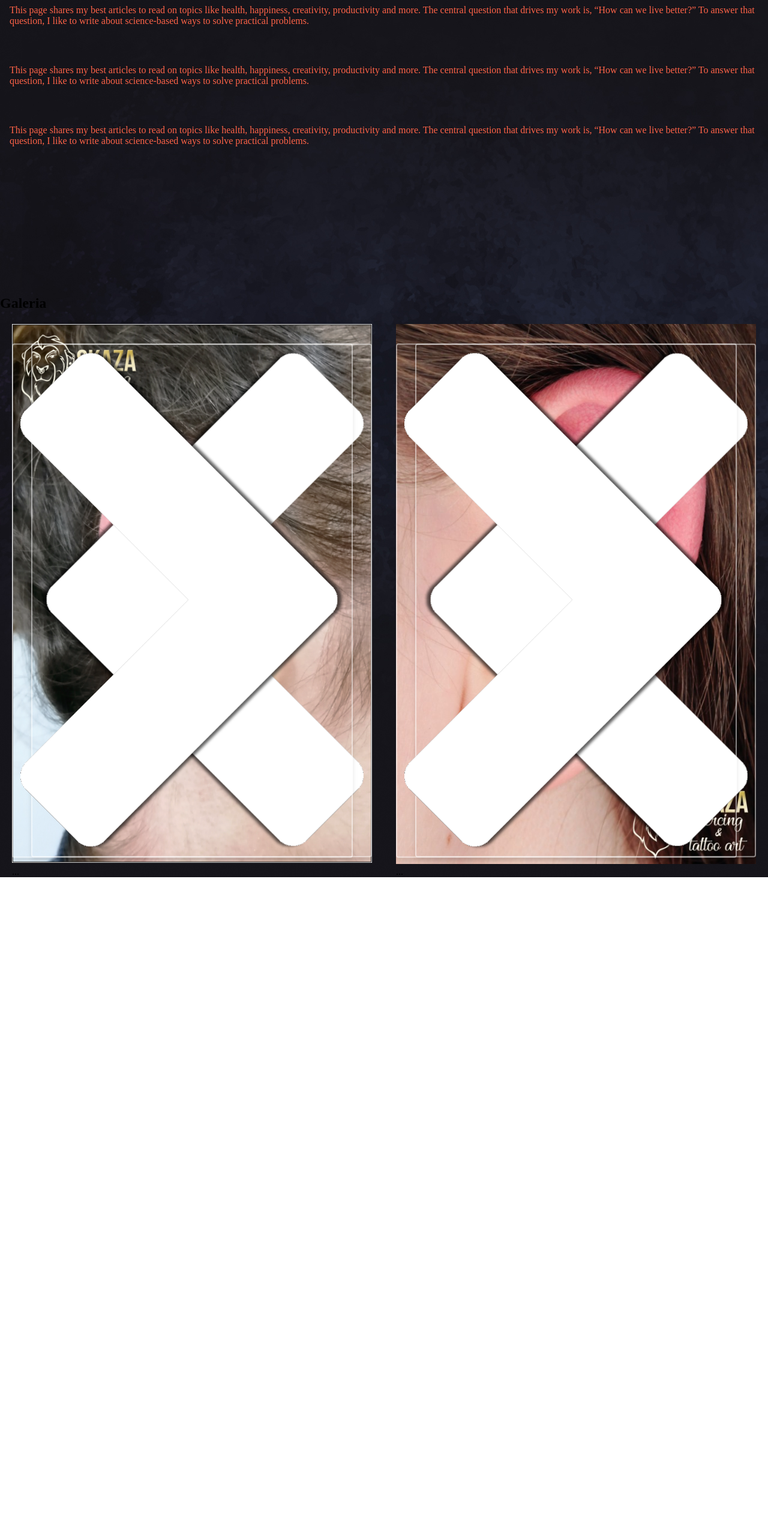
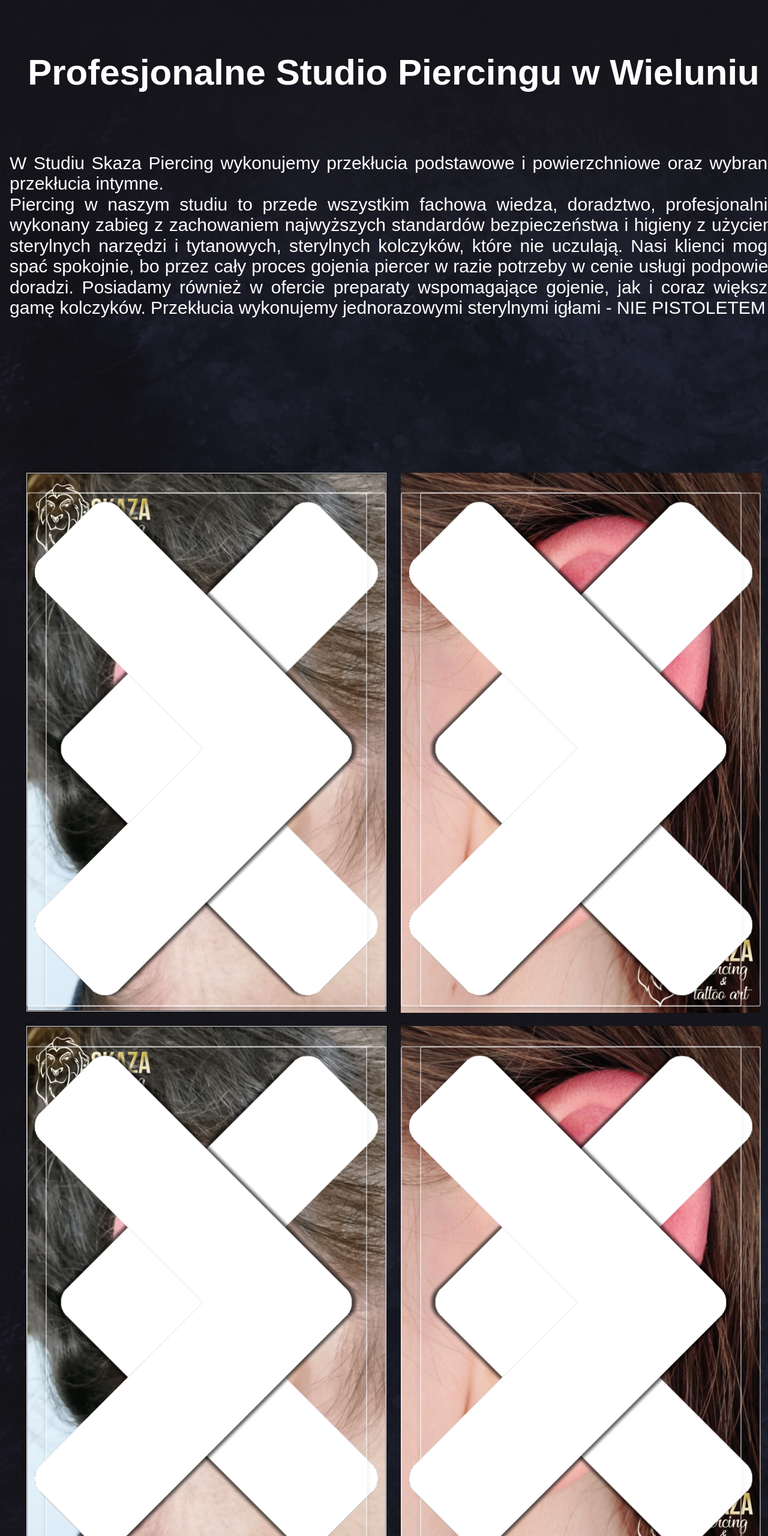
Before and after one commit to mateusz-walecki/Piercing, a website built with webpack: page src/pages/index.html in a window 1280 px wide. Shown: the part 240-2800 px from the top of the page at 60% size. Before the commit the page ends 1702 px from the top, so only its background shows below. Built offline with nearby package versions, Linux system fonts and the light colour scheme.

Commit message:
making correct in top menu

```diff
--- a/package.json
+++ b/package.json
@@ -33,6 +33,7 @@
     "minimist": "^1.2.3",
     "optimize-css-assets-webpack-plugin": "^5.0.3",
     "postcss-loader": "^3.0.0",
+    "prettier": "2.5.1",
     "sass": "^1.26.5",
     "sass-loader": "^8.0.2",
     "style-loader": "^1.2.1",
--- a/src/pages/index.html
+++ b/src/pages/index.html
@@ -1,5 +1,6 @@
 <!DOCTYPE html>
 <html lang="en">
+
 <head>
   <meta charset="UTF-8" />
   <meta name="viewport" content="width=device-width, initial-scale=1.0" />
@@ -12,10 +13,7 @@
   <!-- full url with http(s) ie. https://maciejkorsan.github.io/my-repo/ -->
   <meta property="og:url" content="" />
   <!-- full url to the image with http(s) ie. https://maciejkorsan.github.io/my-repo/assets/img/fb.png. Facebook suggests at least 1200 x 630. -->
-    <meta
-      property="og:image"
-      content="https://maciejkorsan.com/wtf-gulp-starter/assets/img/cover.png"
-    />
+  <meta property="og:image" content="https://maciejkorsan.com/wtf-gulp-starter/assets/img/cover.png" />
 
   <!-- uncomment the line below to enable PWA  -->
   <!-- <link rel="manifest" href="manifest.json" /> -->
@@ -31,6 +29,7 @@
 
   <script src="https://ajax.googleapis.com/ajax/libs/jquery/3.5.1/jquery.min.js"></script>
 </head>
+
 <body>
 
   <header class="header">
@@ -63,30 +62,23 @@
 
       <section>
         <div class="about">
-            <p>
-              This page shares my best articles to read on topics like health,
-              happiness, creativity, productivity and more. The central question
-              that drives my work is, “How can we live better?” To answer that
-              question, I like to write about science-based ways to solve practical
-              problems.
-            </p>
-            <p>
-              This page shares my best articles to read on topics like health,
-              happiness, creativity, productivity and more. The central question
-              that drives my work is, “How can we live better?” To answer that
-              question, I like to write about science-based ways to solve practical
-              problems.
-            </p>
-            <p>
-              This page shares my best articles to read on topics like health,
-              happiness, creativity, productivity and more. The central question
-              that drives my work is, “How can we live better?” To answer that
-              question, I like to write about science-based ways to solve practical
-              problems.
-            </p>
+          <h1>
+            Profesjonalne Studio Piercingu w Wieluniu
+          </h1>
+          <h2>
+            <br>W Studiu Skaza Piercing wykonujemy przekłucia podstawowe i powierzchniowe oraz wybrane przekłucia intymne.</br>
+            Piercing w naszym studiu to przede wszystkim fachowa wiedza, doradztwo, profesjonalnie wykonany zabieg z
+            zachowaniem najwyższych standardów bezpieczeństwa i higieny z użyciem sterylnych narzędzi i tytanowych,
+            sterylnych kolczyków, które nie uczulają. Nasi klienci mogą spać spokojnie, bo przez cały proces gojenia
+            piercer w razie potrzeby w cenie usługi podpowie i doradzi. Posiadamy również w ofercie preparaty
+            wspomagające gojenie, jak i coraz większą gamę kolczyków.
+            Przekłucia wykonujemy jednorazowymi sterylnymi igłami - NIE PISTOLETEM !
+
+          </h2>
+
         </div>
       </section>
-        <h2>Galeria</h2>
+
 
       <section class="box1">
 
@@ -102,8 +94,10 @@
               <div class="glide__track" data-glide-el="track">...</div>
 
               <div class="glide__arrows" data-glide-el="controls">
-                    <button class="glide__arrow glide__arrow--left" data-glide-dir="<"><img src="../assets/img/ArrowLeft.png" class="img-fluid" alt="left"></button>
-                    <button class="glide__arrow glide__arrow--right" data-glide-dir=">"><img src="../assets/img/ArrowRight.png" class="img-fluid" alt="right"></button>
+                <button class="glide__arrow glide__arrow--left" data-glide-dir="<"><img
+                    src="../assets/img/ArrowLeft.png" class="img-fluid" alt="left"></button>
+                <button class="glide__arrow glide__arrow--right" data-glide-dir=">"><img
+                    src="../assets/img/ArrowRight.png" class="img-fluid" alt="right"></button>
               </div>
             </div>
           </div>
@@ -120,8 +114,90 @@
               <div class="glide__track" data-glide-el="track">...</div>
 
               <div class="glide__arrows" data-glide-el="controls">
-                    <button class="glide__arrow glide__arrow--left" data-glide-dir="<"><img src="../assets/img/ArrowLeft.png" class="img-fluid" alt="left"></button>
-                    <button class="glide__arrow glide__arrow--right" data-glide-dir=">"><img src="../assets/img/ArrowRight.png" class="img-fluid" alt="right"></button>
+                <button class="glide__arrow glide__arrow--left" data-glide-dir="<"><img
+                    src="../assets/img/ArrowLeft.png" class="img-fluid" alt="left"></button>
+                <button class="glide__arrow glide__arrow--right" data-glide-dir=">"><img
+                    src="../assets/img/ArrowRight.png" class="img-fluid" alt="right"></button>
+              </div>
+            </div>
+          </div>
+        </div>
+
+        <div class="box2">
+          <div class="glide">
+            <div class="glide__track" data-glide-el="track">
+              <ul class="glide__slides">
+                <li class="glide__slide"><img src="../assets/img/A.png" class="img-fluid" alt="img1"></li>
+                <li class="glide__slide"><img src="../assets/img/B.png" class="img-fluid" alt="img2"></li>
+                <li class="glide__slide"> <img src="../assets/img/C.png" class="img-fluid" alt="img3"></li>
+              </ul>
+              <div class="glide__track" data-glide-el="track">...</div>
+
+              <div class="glide__arrows" data-glide-el="controls">
+                <button class="glide__arrow glide__arrow--left" data-glide-dir="<"><img
+                    src="../assets/img/ArrowLeft.png" class="img-fluid" alt="left"></button>
+                <button class="glide__arrow glide__arrow--right" data-glide-dir=">"><img
+                    src="../assets/img/ArrowRight.png" class="img-fluid" alt="right"></button>
+              </div>
+            </div>
+          </div>
+        </div>
+
+        <div class="box2">
+          <div class="glide">
+            <div class="glide__track" data-glide-el="track">
+              <ul class="glide__slides">
+                <li class="glide__slide"><img src="../assets/img/4.jpg" class="img-fluid" alt="img11"></li>
+                <li class="glide__slide"><img src="../assets/img/5.png" class="img-fluid" alt="img22"></li>
+                <li class="glide__slide"> <img src="../assets/img/6.png" class="img-fluid" alt="img33"></li>
+              </ul>
+              <div class="glide__track" data-glide-el="track">...</div>
+
+              <div class="glide__arrows" data-glide-el="controls">
+                <button class="glide__arrow glide__arrow--left" data-glide-dir="<"><img
+                    src="../assets/img/ArrowLeft.png" class="img-fluid" alt="left"></button>
+                <button class="glide__arrow glide__arrow--right" data-glide-dir=">"><img
+                    src="../assets/img/ArrowRight.png" class="img-fluid" alt="right"></button>
+              </div>
+            </div>
+          </div>
+        </div>
+
+        <div class="box2">
+          <div class="glide">
+            <div class="glide__track" data-glide-el="track">
+              <ul class="glide__slides">
+                <li class="glide__slide"><img src="../assets/img/A.png" class="img-fluid" alt="img1"></li>
+                <li class="glide__slide"><img src="../assets/img/B.png" class="img-fluid" alt="img2"></li>
+                <li class="glide__slide"> <img src="../assets/img/C.png" class="img-fluid" alt="img3"></li>
+              </ul>
+              <div class="glide__track" data-glide-el="track">...</div>
+
+              <div class="glide__arrows" data-glide-el="controls">
+                <button class="glide__arrow glide__arrow--left" data-glide-dir="<"><img
+                    src="../assets/img/ArrowLeft.png" class="img-fluid" alt="left"></button>
+                <button class="glide__arrow glide__arrow--right" data-glide-dir=">"><img
+                    src="../assets/img/ArrowRight.png" class="img-fluid" alt="right"></button>
+              </div>
+            </div>
+          </div>
+        </div>
+
+        <div class="box2">
+          <div class="glide">
+            <div class="glide__track" data-glide-el="track">
+              <ul class="glide__slides">
+                <li class="glide__slide"><img src="../assets/img/4.jpg" class="img-fluid" alt="img11"></li>
+                <li class="glide__slide"><img src="../assets/img/5.png" class="img-fluid" alt="img22"></li>
+                <li class="glide__slide"> <img src="../assets/img/6.png" class="img-fluid" alt="img33"></li>
+              </ul>
+              <div class="glide__track" data-glide-el="track">...</div>
+
+              <div class="glide__arrows" data-glide-el="controls">
+                <button class="glide__arrow glide__arrow--left" data-glide-dir="<"><img
+                    src="../assets/img/ArrowLeft.png" class="img-fluid" alt="left"></button>
+                <button class="glide__arrow glide__arrow--right" data-glide-dir=">"><img
+                    src="../assets/img/ArrowRight.png" class="img-fluid" alt="right"></button>
               </div>
             </div>
           </div>
@@ -137,4 +213,5 @@
   </footer>
   </div>
 </body>
+
 </html>
--- a/src/scss/main.scss
+++ b/src/scss/main.scss
@@ -6,7 +6,6 @@
 
 
 html{
-
 
 }
 
@@ -17,25 +16,28 @@ body{
   justify-content: center;
 
 }
-
+.header{
+  display: flex;
+  margin: 0 auto;
+  top: 0;
+  margin: 0px;
+  padding: 0px;
+  width: 100%;
+  position: fixed;
+  z-index: 10;
+  top: 0;
+  background: #666;
+  min-height: 96px;
+  justify-content: space-around;
+  align-items: center;
+  box-sizing: border-box;
+}
 .box-primary {
   max-width: 1600px;
   display: block;
   margin: 0 auto;
-}
-
-.header{
-  display: flex;
-
-  width: 100%;
-  position: fixed;
-  background: #666;
-  min-height: 96px;
-  top: 0;
-  justify-content: space-around;
-  align-items: center;
-  box-sizing: border-box;
-
+  position: relative;
+  top: 70px;
 }
 .hamburger{
   position: absolute;
@@ -55,6 +57,7 @@ body{
   height: 96px;
   width: 1385px;
   margin: 0 auto;
+
 }
 
 .navigation-2{
@@ -128,10 +131,9 @@ body{
 }
 .about{
   display: flex;
-  justify-content: center;
-  align-items: center;
+  justify-content: space-around;
   flex-wrap: wrap;
-  height: 300px;
+  min-height: 300px;
   width: 100%;
   color: tomato;
   margin: 200px auto;
@@ -143,7 +145,9 @@ body{
   display: flex;
   flex-wrap: wrap;
   justify-content: space-around;
-  width: 100%
+  width: 100%;
+  margin: 16px;
+  padding: 16px;
 
 }
 
@@ -193,3 +197,18 @@ body{
   grid-row-start: 5;
   grid-row-end: 8;
 }
+
+h1 {
+  color: white;
+  font-family: "Akaya Kanadaka", sans-serif;
+  font-size: 60px;
+  font-weight: 900;
+  text-align: justify;
+}
+  h2 {
+    color: white;
+    font-family: "Akaya Kanadaka", sans-serif;
+    font-size: 30px;
+    font-weight: 500;
+    text-align: justify;
+  }
```
Also changed, not shown: 1 other file. Lines whose indentation alone changed are shown as unchanged.
